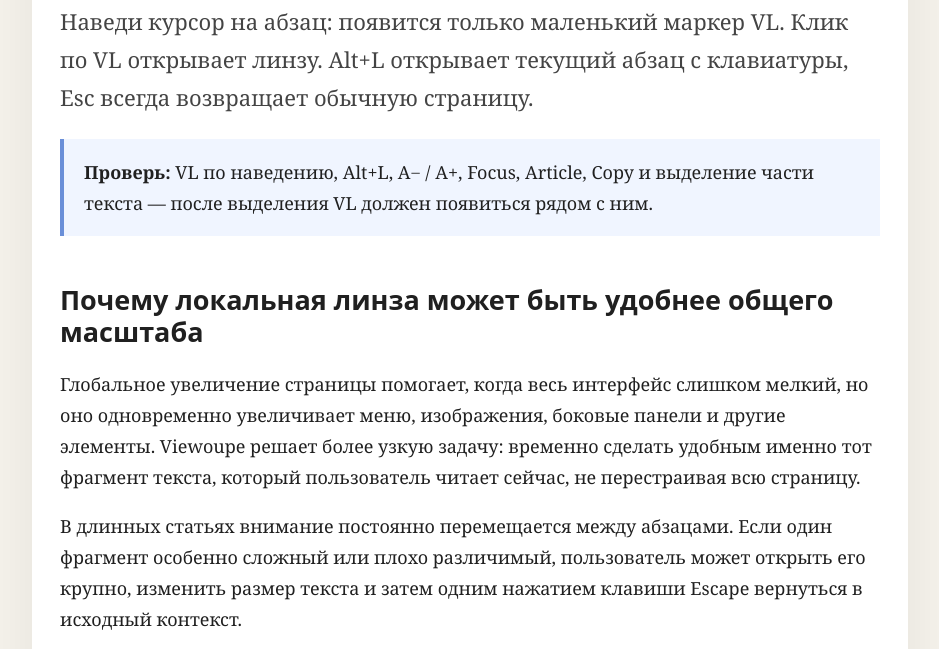
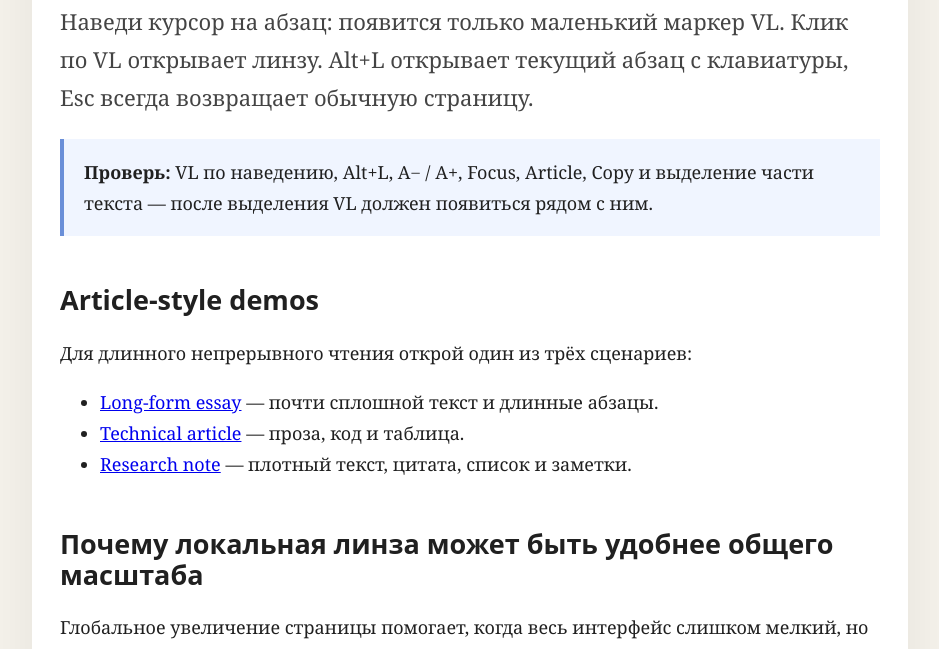
Before and after one commit to actitrend/Viewoupe, a website: page examples/index.html in a window 1280 px wide. Shown: the part 141-790 px from the top of the page, without its empty margins (170-1109 px from the left). Drawn offline with Linux system fonts and the light colour scheme.

Commit message:
Link article-style reading demos

```diff
--- a/examples/index.html
+++ b/examples/index.html
@@ -3,6 +3,7 @@
 <head>
   <meta charset="utf-8">
   <meta name="viewport" content="width=device-width,initial-scale=1">
+  <link rel="icon" href="../assets/brand/favicon.svg" type="image/svg+xml">
   <title>Viewoupe Prototype</title>
   <style>
     body{margin:0;background:#f4f1ea;color:#202020;font:18px/1.72 Georgia,serif}
@@ -20,6 +21,14 @@
   <h1>Viewoupe: тест локального чтения</h1>
   <p class="lead">Наведи курсор на абзац: появится только маленький маркер VL. Клик по VL открывает линзу. Alt+L открывает текущий абзац с клавиатуры, Esc всегда возвращает обычную страницу.</p>
   <p class="note"><strong>Проверь:</strong> VL по наведению, Alt+L, A− / A+, Focus, Article, Copy и выделение части текста — после выделения VL должен появиться рядом с ним.</p>
+
+  <h2>Article-style demos</h2>
+  <p>Для длинного непрерывного чтения открой один из трёх сценариев:</p>
+  <ul>
+    <li><a href="longform-essay.html">Long-form essay</a> — почти сплошной текст и длинные абзацы.</li>
+    <li><a href="technical-article.html">Technical article</a> — проза, код и таблица.</li>
+    <li><a href="research-note.html">Research note</a> — плотный текст, цитата, список и заметки.</li>
+  </ul>
 
   <h2>Почему локальная линза может быть удобнее общего масштаба</h2>
   <p>Глобальное увеличение страницы помогает, когда весь интерфейс слишком мелкий, но оно одновременно увеличивает меню, изображения, боковые панели и другие элементы. Viewoupe решает более узкую задачу: временно сделать удобным именно тот фрагмент текста, который пользователь читает сейчас, не перестраивая всю страницу.</p>
```
